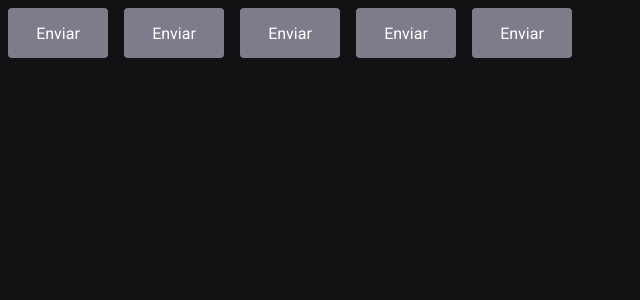
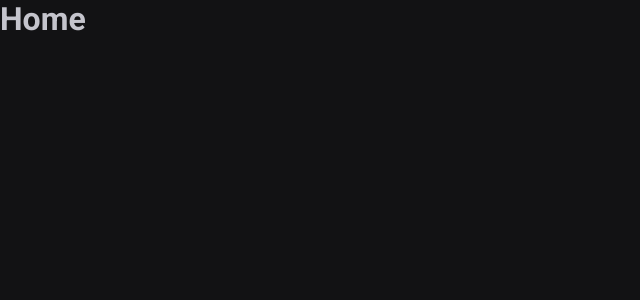
Before and after one commit to chelfonseca/ignite-timer, a React (Vite) app: page / in a window 1280 px wide. Shown: the top 300 px of the page, without its empty margins (0-640 px from the left). Built offline with nearby package versions, Linux system fonts and the light colour scheme.

Commit message:
React-router-dom added

```diff
--- a/package.json
+++ b/package.json
@@ -11,6 +11,7 @@
   "dependencies": {
     "react": "^18.2.0",
     "react-dom": "^18.2.0",
+    "react-router-dom": "^6.4.1",
     "styled-components": "^5.3.6"
   },
   "devDependencies": {
--- a/src/App.tsx
+++ b/src/App.tsx
@@ -1,5 +1,6 @@
 import { ThemeProvider } from "styled-components";
-import { Button } from "./components/Button";
+import { BrowserRouter } from 'react-router-dom';
+import { Router } from './Router';
 import { GlobalStyle } from "./styles/global";
 import { defaultTheme } from "./styles/themes/default";
 
@@ -7,11 +8,9 @@
 
   return (
       <ThemeProvider theme={defaultTheme}>
-          <Button variant={'primary'}/>
-          <Button variant={'secondary'}/>
-          <Button variant={'danger'}/>
-          <Button variant={'success'}/>
-          <Button />
+          <BrowserRouter>
+            <Router/>
+          </BrowserRouter>
         <GlobalStyle/>
       </ThemeProvider>
 
--- /dev/null
+++ b/src/Router.tsx
@@ -0,0 +1,12 @@
+import { Route, Routes } from 'react-router-dom';
+import { Home } from './pages/Home';
+import { History } from './pages/History';
+
+export function Router(){
+    return (
+        <Routes>
+            <Route path='/' element={<Home/>}/>
+            <Route path='/history' element={<History/>}/>
+        </Routes>
+    )
+}
--- a/src/components/Button.styles.ts
+++ /dev/null
@@ -1,19 +0,0 @@
-import styled, { css } from 'styled-components';
-
-export type ButtonVariant = 'primary' | 'secondary' | 'danger' | 'success';
-
-interface ButtonContainerProps {
-    variant: ButtonVariant;
-}
-
-export const ButtonContainer = styled.button<ButtonContainerProps>`
-    width: 100px;
-    height: 50px;
-    border-radius: 4px;
-    border: 0;
-    margin: 8px;
-    background-color: ${props => props.theme['gray-500']};
-    color: ${props => props.theme.white}
-
-
-`
--- a/src/components/Button.tsx
+++ /dev/null
@@ -1,9 +0,0 @@
-import { ButtonContainer, ButtonVariant } from "./Button.styles"
-
-interface ButtonProps {
-    variant?: ButtonVariant;
-}
-
-export function Button({variant = 'primary'}: ButtonProps){
-    return <ButtonContainer variant={variant}>Enviar</ButtonContainer>
-}
--- /dev/null
+++ b/src/pages/History.tsx
@@ -0,0 +1,3 @@
+export function History(){
+    return <h1>History</h1>
+}
--- /dev/null
+++ b/src/pages/Home.tsx
@@ -0,0 +1,3 @@
+export function Home(){
+    return <h1>Home</h1>
+}
```
Also changed, not shown: 1 other file (tests, documents, lock files or other folders).
